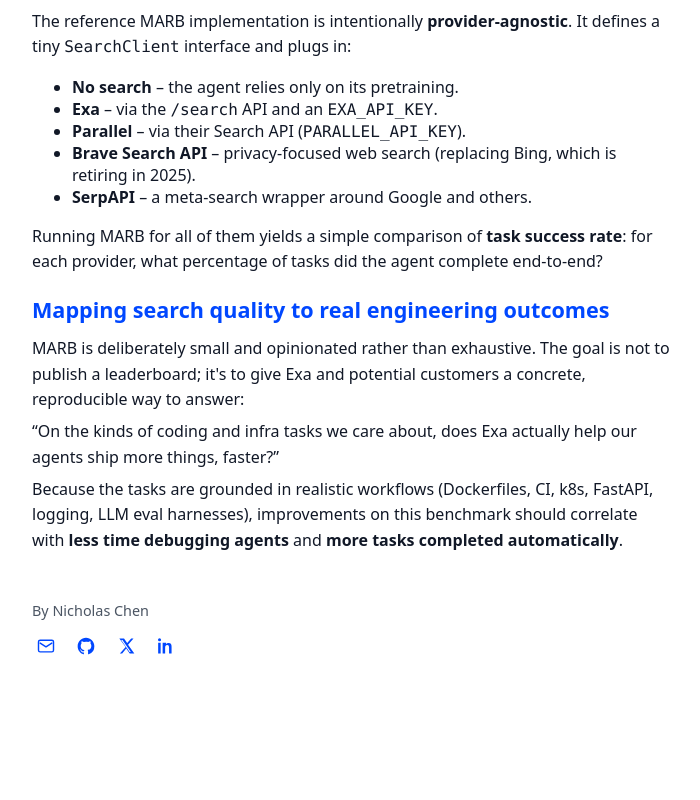
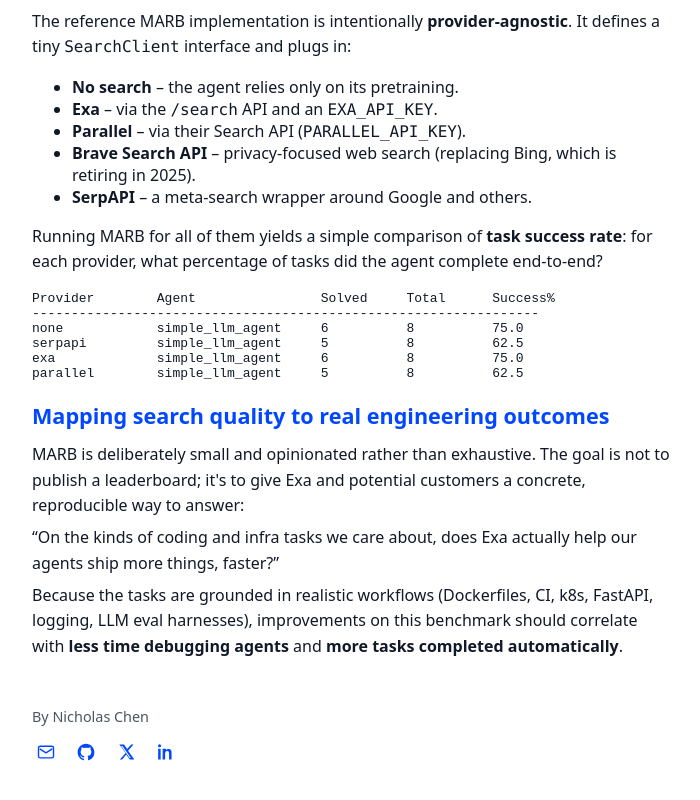
Before and after one commit to nicholaschen09/llm-benchmarking, a Next.js app in the folder public/: page / in a window 1280 px wide. Shown: the part 1572-2372 px from the top of the page, without its empty margins (268-968 px from the left). Before the commit the page ends 2312 px from the top, so only its background shows below. Built offline with nearby package versions, Linux system fonts and the light colour scheme.

Commit message:
add chart to blog

```diff
--- a/public/app/page.tsx
+++ b/public/app/page.tsx
@@ -162,6 +162,16 @@
             <strong>task success rate</strong>: for each provider, what percentage of
             tasks did the agent complete end-to-end?
           </p>
+          <pre className="page-code" style={{ marginTop: "1rem" }}>
+            <code>
+              {`Provider        Agent                Solved     Total      Success%
+-----------------------------------------------------------------
+none            simple_llm_agent     6          8          75.0
+serpapi         simple_llm_agent     5          8          62.5
+exa             simple_llm_agent     6          8          75.0
+parallel        simple_llm_agent     5          8          62.5`}
+            </code>
+          </pre>
         </section>
 
         <section className="page-section">
```
